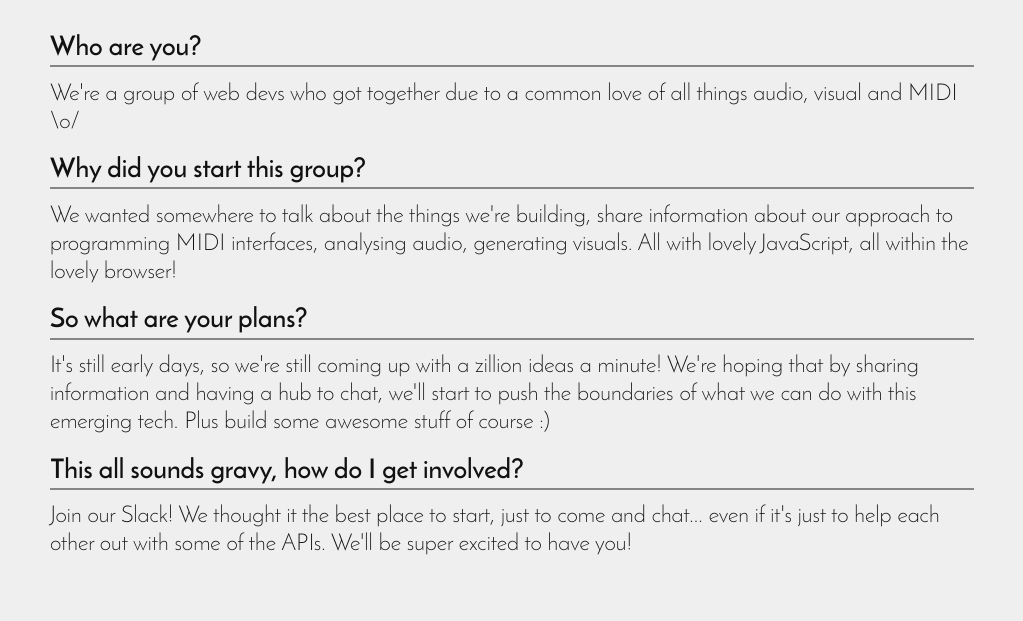
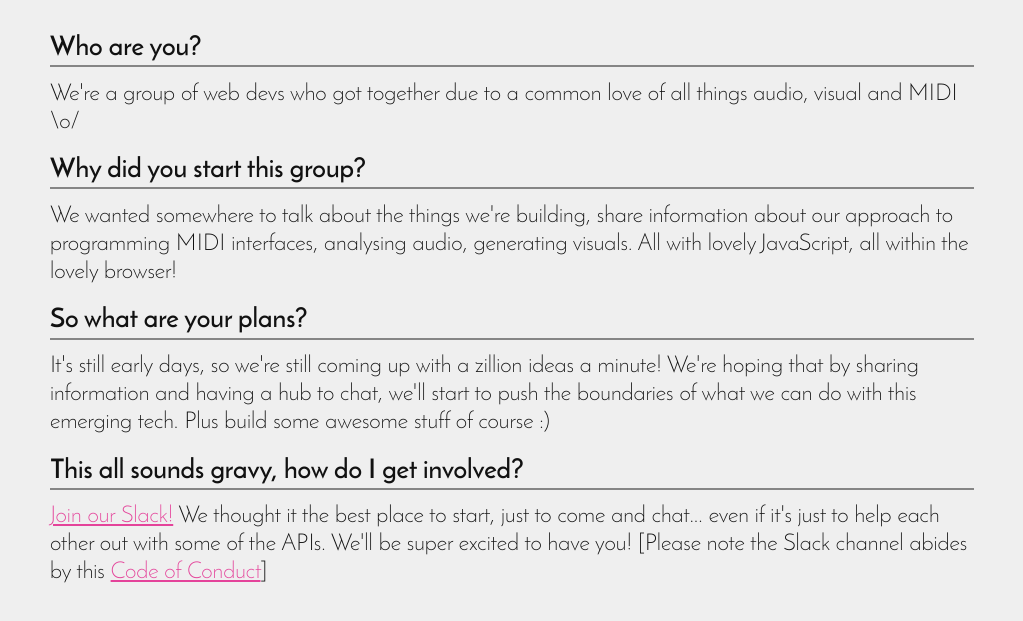
Before and after one commit to usefulthink/buildbranch-test, a plain HTML site: page index.html in a window 1280 px wide. Shown: the part 243-864 px from the top of the page, without its empty margins (128-1151 px from the left). Drawn offline with Linux system fonts and the light colour scheme; files whose address does not match are found by name.

Commit message:
adding link to slack and coc

```diff
--- a/index.html
+++ b/index.html
@@ -32,7 +32,7 @@
                 <p>It's still early days, so we're still coming up with a zillion ideas a minute! We're hoping that by sharing information and having a hub to chat, we'll start to push the boundaries of what we can do with this emerging tech. Plus build some awesome stuff of course :)</p>
 
                 <h2>This all sounds gravy, how do I get involved?</h2>
-                <p>Join our Slack! We thought it the best place to start, just to come and chat... even if it's just to help each other out with some of the APIs. We'll be super excited to have you!</p>
+                <p><a href="https://webvjs.slack.com/signup">Join our Slack!</a> We thought it the best place to start, just to come and chat... even if it's just to help each other out with some of the APIs. We'll be super excited to have you! [Please note the Slack channel abides by this <a href="http://berlincodeofconduct.org/">Code of Conduct</a>]</p>
             </article>
 
         </div>
```
